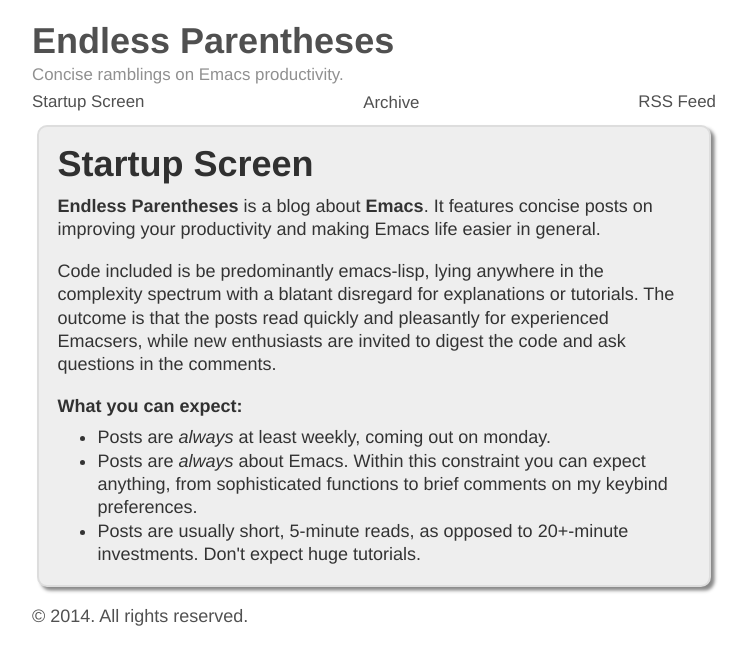
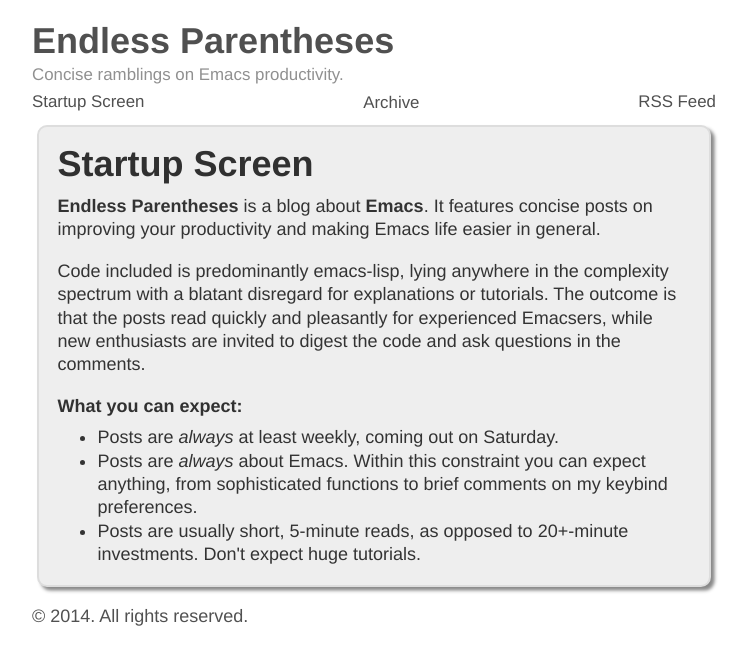
Before and after one commit to Malabarba/EndlessParentheses, a Jekyll site: the page built from about.html, in a window 1280 px wide. Shown: the top 665 px of the page, without its empty margins (266-1014 px from the left). Built offline with Jekyll 4.4.1, drawn with Linux system fonts in a browser that asks for light colours; Markdown is read by kramdown in place of the engine named in the settings.

Commit message:
UPDATE: Startup Screen

```diff
--- a/about.html
+++ b/about.html
@@ -11,7 +11,7 @@
 </p>
 
 <p>
-  Code included is be predominantly emacs-lisp, lying
+Code included is predominantly emacs-lisp, lying
 anywhere in the complexity spectrum with a blatant disregard
 for explanations or tutorials.
 The outcome is that the posts read quickly and pleasantly
@@ -20,10 +20,10 @@
 </p>
 
 <div id="outline-container-sec-1" class="outline-2">
-  <h4 id="sec-1"><span class="section-number-2"></span>What you can expect:</h4>
+<h4 id="sec-1">What you can expect:</h4>
 <div class="outline-text-2" id="text-1">
 <ul class="org-ul">
-      <li>Posts are <i>always</i> at least weekly, coming out on monday.
+<li>Posts are <i>always</i> at least weekly, coming out on Saturday.
 </li>
 <li>Posts are <i>always</i> about Emacs. Within this constraint you
 can expect anything, from sophisticated functions to brief
```
Also changed, not shown: other parts of about.html (+1 -1 lines). Lines whose indentation alone changed are shown as unchanged.
